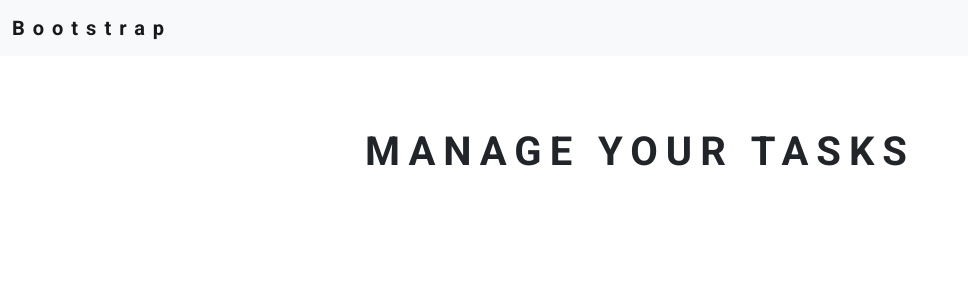
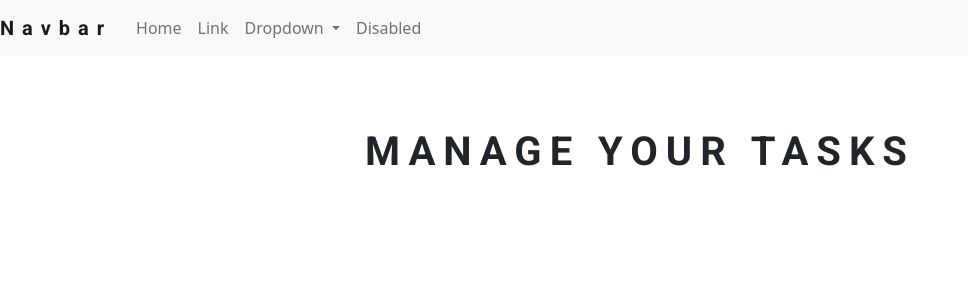
Before and after one commit to GavPri/Task-Manager, a Django app: template templates/login.html in a window 1280 px wide. Shown: the top 300 px of the page, without its empty margins (0-968 px from the left). Run offline with Django 3.2, Linux system fonts and the light colour scheme; the template is opened without the code that fills it, so the values that code supplies are empty; some libraries are stand-ins or nearby versions.

Commit message:
def login user

```diff
--- a/members/views.py
+++ b/members/views.py
@@ -5,3 +5,4 @@ from django.contrib import messages
 
 # View to login user
 def login_user(request):
+    return render(request, 'login.html')
--- a/templates/base.html
+++ b/templates/base.html
@@ -20,13 +20,37 @@
 </head>
 
 <body>
-    <nav class="navbar navbar-light bg-light">
-        <div class="container-fluid">
-          <a class="navbar-brand" href="#">
-            Bootstrap
-          </a>
+    <nav class="navbar navbar-expand-lg navbar-light bg-light">
+        <a class="navbar-brand" href="#">Navbar</a>
+        <button class="navbar-toggler" type="button" data-toggle="collapse" data-target="#navbarSupportedContent" aria-controls="navbarSupportedContent" aria-expanded="false" aria-label="Toggle navigation">
+          <span class="navbar-toggler-icon"></span>
+        </button>
+
+        <div class="collapse navbar-collapse" id="navbarSupportedContent">
+          <ul class="navbar-nav mr-auto">
+            <li class="nav-item active">
+              <a class="nav-link" href="#">Home <span class="sr-only">(current)</span></a>
+            </li>
+            <li class="nav-item">
+              <a class="nav-link" href="#">Link</a>
+            </li>
+            <li class="nav-item dropdown">
+              <a class="nav-link dropdown-toggle" href="#" id="navbarDropdown" role="button" data-toggle="dropdown" aria-haspopup="true" aria-expanded="false">
+                Dropdown
+              </a>
+              <div class="dropdown-menu" aria-labelledby="navbarDropdown">
+                <a class="dropdown-item" href="#">Action</a>
+                <a class="dropdown-item" href="#">Another action</a>
+                <div class="dropdown-divider"></div>
+                <a class="dropdown-item" href="#">Something else here</a>
+              </div>
+            </li>
+            <li class="nav-item">
+              <a class="nav-link" href="{% url 'login.html' %}">Disabled</a>
+            </li>
+          </ul>
         </div>
-    </nav>
+      </nav>
     {% block content%}
     {% endblock%}
 </body>
```
